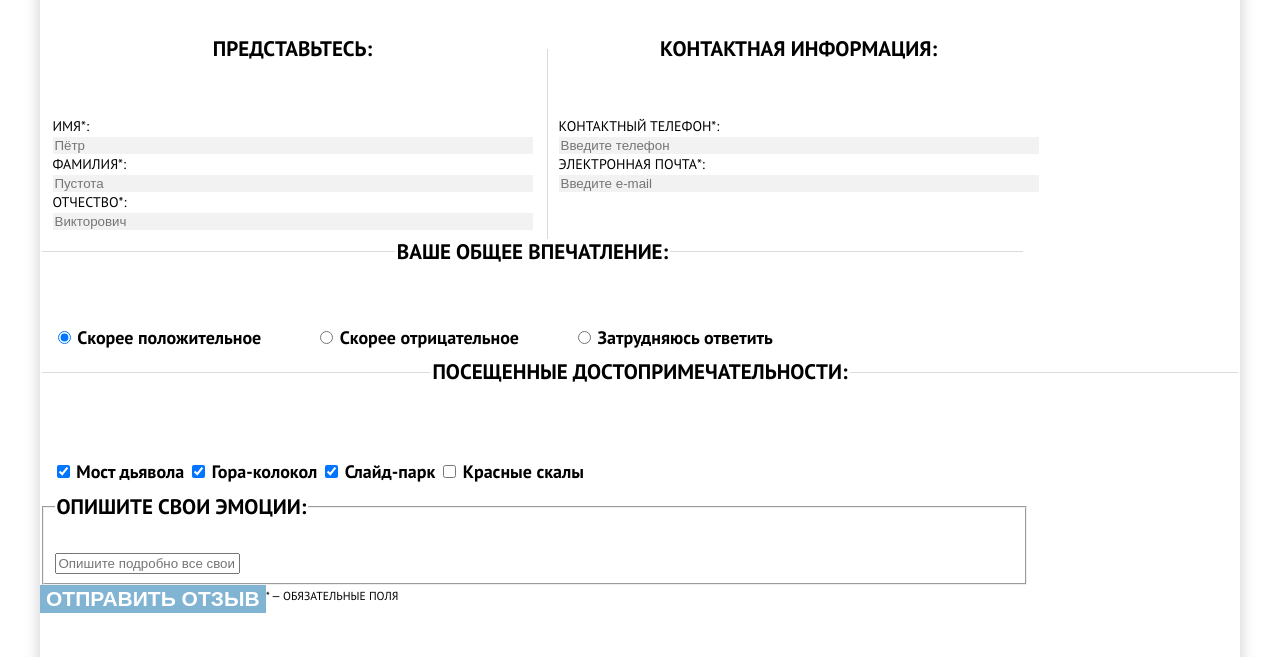
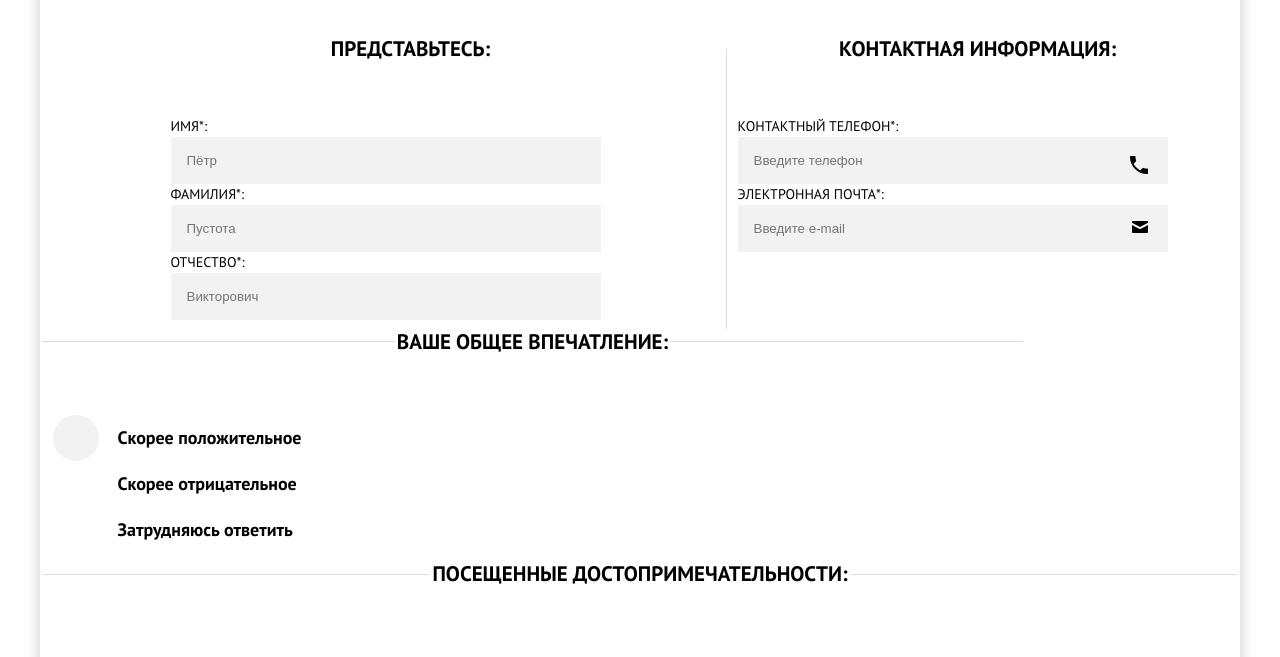
Before and after one commit to renbiw/2081937-sedona-26, a website: page source/form.html in a window 1280 px wide. Shown: the part 870-1527 px from the top of the page. Drawn offline with nearby package versions, Linux system fonts and the light colour scheme; files that its build step writes are made by us from their sources; files whose address does not match are found by name.

Commit message:
added layout for form.html

```diff
--- a/source/form.html
+++ b/source/form.html
@@ -72,6 +72,8 @@
               <input class="full-name-info__input" type="text" id="input__secname" name="input__secname" placeholder="Викторович">
             </fieldset>
             <fieldset class="feedback-form__contactinform contactinform">
+              <img class ="contactinform__image-phone" src="./img/phone.svg" width="18" height="18" alt="Телефон">
+              <img class ="contactinform__image-mail" src="./img/mail.svg" width="16" height="12" alt="Почта">
               <legend class="contactinform__title">Контактная информация: </legend>
               <label class="contactinform__label" for="input__number">Контактный телефон*:</label>
               <input class="contactinform__input" type="text" id="input__number" name="input__number" placeholder="Введите телефон">
@@ -81,24 +83,24 @@
             <fieldset class="feedback-form__feelings feelings">
               <legend class="feelings__title">Ваше общее впечатление:</legend>
               <div class ="feelings__container">
-                <input class="feelings__input" type="radio" name="feelings__positive" value="Скорее положительное" id="feelings__positive" checked>
+                <input class="feelings__input visually-hidden" type="radio" name="feelings__positive" value="Скорее положительное" id="feelings__positive" checked>
                 <label class="feelings__label" for="feelings__positive">Скорее положительное</label>
-                <input class="feelings__input" type="radio" name="feelings__negative" value="Скорее отрицательное" id="feelings__negative" >
+                <input class="feelings__input visually-hidden" type="radio" name="feelings__negative" value="Скорее отрицательное" id="feelings__negative" >
                 <label class="feelings__label" for="feelings__negative">Скорее отрицательное</label>
-                <input class="feelings__input" type="radio" name="feelings__idk" value="Затрудняюсь ответить" id="feelings__idk" >
+                <input class="feelings__input visually-hidden" type="radio" name="feelings__idk" value="Затрудняюсь ответить" id="feelings__idk" >
                 <label class="feelings__label" for="feelings__idk">Затрудняюсь ответить</label>
               </div>
             </fieldset>
             <fieldset class="feedback-form__checkattraction checkattraction">
               <legend class="checkattraction__title">Посещенные достопримечательности: </legend>
               <div class ="checkattraction__container">
-                <input class="checkattraction__input" type="checkbox" name="checkattraction__devilbridge" value="Мост дьявола" id="checkattraction__devilbridge" checked>
+                <input class="checkattraction__input visually-hidden" type="checkbox" name="checkattraction__devilbridge" value="Мост дьявола" id="checkattraction__devilbridge" checked>
                 <label class="checkattraction__label" for="checkattraction__devilbridge">Мост дьявола</label>
-                <input class="checkattraction__input" type="checkbox" name="checkattraction__hillbell" value="Гора-колокол" id="checkattraction__hillbell" checked>
+                <input class="checkattraction__input visually-hidden" type="checkbox" name="checkattraction__hillbell" value="Гора-колокол" id="checkattraction__hillbell" checked>
                 <label class="checkattraction__label" for="checkattraction__hillbell">Гора-колокол</label>
-                <input class="checkattraction__input" type="checkbox" name="checkattraction__slidepark" value="Слайд-парк" id="checkattraction__slidepark" checked>
+                <input class="checkattraction__input visually-hidden" type="checkbox" name="checkattraction__slidepark" value="Слайд-парк" id="checkattraction__slidepark" checked>
                 <label class="checkattraction__label" for="checkattraction__slidepark">Слайд-парк</label>
-                <input class="checkattraction__input" type="checkbox" name="checkattraction_redrocks" value="Красные скалы" id="checkattraction_redrocks">
+                <input class="checkattraction__input visually-hidden" type="checkbox" name="checkattraction_redrocks" value="Красные скалы" id="checkattraction_redrocks">
                 <label class="checkattraction__label" for="checkattraction_redrocks">Красные скалы</label>
               </div>
               </fieldset>
--- a/source/less/blocks/checkattraction.less
+++ b/source/less/blocks/checkattraction.less
@@ -1,10 +1,3 @@
-.checkattraction__label {
-  text-transform: none;
-  font-size: 18px;
-  line-height: 26px;
-  font-weight: 700;
-}
-
 .checkattraction__title {
   text-align: center;
   font-weight: 700;
@@ -43,3 +36,38 @@
     width: 100%;
   }
 }
+
+.checkattraction__input:focus + .checkattractionx__label::before {
+  outline: 3px solid #83B3D3;
+}
+.checkattraction__label {
+  display: flex;
+  align-items: center;
+  text-transform: none;
+  font-size: 18px;
+  line-height: 26px;
+  font-weight: 700;
+}
+.checkattraction__label::before {
+  width: 20px;
+  height: 20px;
+  content: "";
+  background-color: #ffffff;
+  border-radius: 4px;
+  margin-right: 19px;
+  background-repeat: no-repeat;
+  background-position: center;
+  background-size: 13px 10px;
+
+}
+.checkattraction__label:hover::before {
+  background-color: rgba(255, 255, 255, 0.6);
+}
+.checkattraction__label:active::before {
+  background-color: rgba(255, 255, 255, 0.3);
+}
+.checkattraction__input:checked + .custom-checkbox__label::before {
+  background-image: url("/source/img/checkedstateinput.svg");
+  width: 20px;
+  height: 20px;
+}
--- a/source/less/blocks/common.less
+++ b/source/less/blocks/common.less
@@ -26,7 +26,14 @@ body {
 }
 
 .visually-hidden {
-  display: none;
+  position: absolute;
+  width: 1px;
+  height: 1px;
+  margin: -1px;
+  border: 0;
+  padding: 0;
+  clip: rect(0 0 0 0);
+  overflow: hidden;
 }
 
 .page__body__container {
--- a/source/less/blocks/contactinform.less
+++ b/source/less/blocks/contactinform.less
@@ -4,6 +4,7 @@
   font-size: 21px;
   line-height: 26px;
   margin-bottom: 49px;
+  padding: 0;
 }
 
 .contactinform {
@@ -12,6 +13,7 @@
   border-bottom: none;
   border-left: none;
   border-right: none;
+  position: relative;
 
   @media (min-width: @tablet-width) {
     width: 40%;
@@ -27,4 +29,22 @@
 .contactinform__input {
   background-color: #f2f2f2;
   border: none;
+  padding: 16px;
+  max-width: 398px;
 }
+
+.contactinform__image-phone {
+  position: absolute;
+  top: 45px;
+  right: 80px;
+}
+
+.contactinform__image-mail {
+  position: absolute;
+  top: 110px;
+  right: 80px;
+}
+
+.contactinform__label {
+  max-width: 398px;
+}
--- a/source/less/blocks/description-emotions.less
+++ b/source/less/blocks/description-emotions.less
@@ -3,6 +3,9 @@
   font-size: 21px;
   line-height: 26px;
   margin-bottom: 28px;
+  border-left: none;
+  border-right: none;
+  border-bottom: none;
 }
 
 .description-emotions {
--- a/source/less/blocks/feelings.less
+++ b/source/less/blocks/feelings.less
@@ -1,10 +1,3 @@
-.feelings__label {
-  text-transform: none;
-  font-size: 18px;
-  line-height: 26px;
-  font-weight: 700;
-}
-
 .feelings__title {
   text-align: center;
   margin-bottom: 55px;
@@ -52,3 +45,34 @@
   }
 
 }
+
+.feelings__label {
+  display: flex;
+  align-items: center;
+  text-transform: none;
+  font-size: 18px;
+  line-height: 26px;
+  font-weight: 700;
+}
+
+.feelings__label::before {
+  margin-right: 19px;
+  content: "";
+  width: 46px;
+  height: 46px;
+  background-color: #ffffff;
+  border-radius: 50%;
+}
+
+.feelings__input:focus + .feelings__label::before {
+
+}
+
+.feelings__input:checked + .feelings__label::before {
+  background-color: #f2f2f2;
+}
+
+.feelings__input:checked:focus + .feelings__label::before {
+  box-shadow: none;
+  outline: 15px solid #333333;
+}
--- a/source/less/blocks/full-name-info.less
+++ b/source/less/blocks/full-name-info.less
@@ -8,6 +8,8 @@
   @media (min-width: @tablet-width) {
     width: 40%;
     border-top: none;
+    margin-left: 120px;
+    margin-right: 63px;
   }
 
   // @media (min-width: @desktop-width) {
@@ -25,5 +27,12 @@
 
 .full-name-info__input {
   background-color: #f2f2f2;
+  color: #000000;
   border: none;
+  padding: 16px;
+  max-width: 398px;
 }
+
+.full-name-info__label {
+  max-width: 398px;
+}
--- a/source/less/blocks/main-footer.less
+++ b/source/less/blocks/main-footer.less
@@ -26,5 +26,6 @@
   @media (min-width: @tablet-width) {
     flex-direction: row;
     column-gap: 110px;
+    padding-left: 104px;
   }
 }
--- a/source/less/blocks/modal-sent-review.less
+++ b/source/less/blocks/modal-sent-review.less
@@ -17,6 +17,8 @@
   right: 0;
   z-index: 100;
   background-color: rgba(242, 242, 242, 0.8);
+  width: 320px;
+  height: 323px;
 }
 
 .modal-sent-review__container {
--- a/source/less/blocks/videopresentation.less
+++ b/source/less/blocks/videopresentation.less
@@ -24,3 +24,10 @@
   left: 50%;
   transform: translateX(-50%);
 }
+
+.videopresentation__container-title {
+  @media (min-width: @tablet-width) {
+    padding: 0 200px;
+    text-align: center;
+  }
+}
```
Also changed, not shown: source/catalog.html (+4 -2 lines), source/img/checkedstateinput.svg (added), source/img/mail.svg (added), source/img/phone.svg (added).
